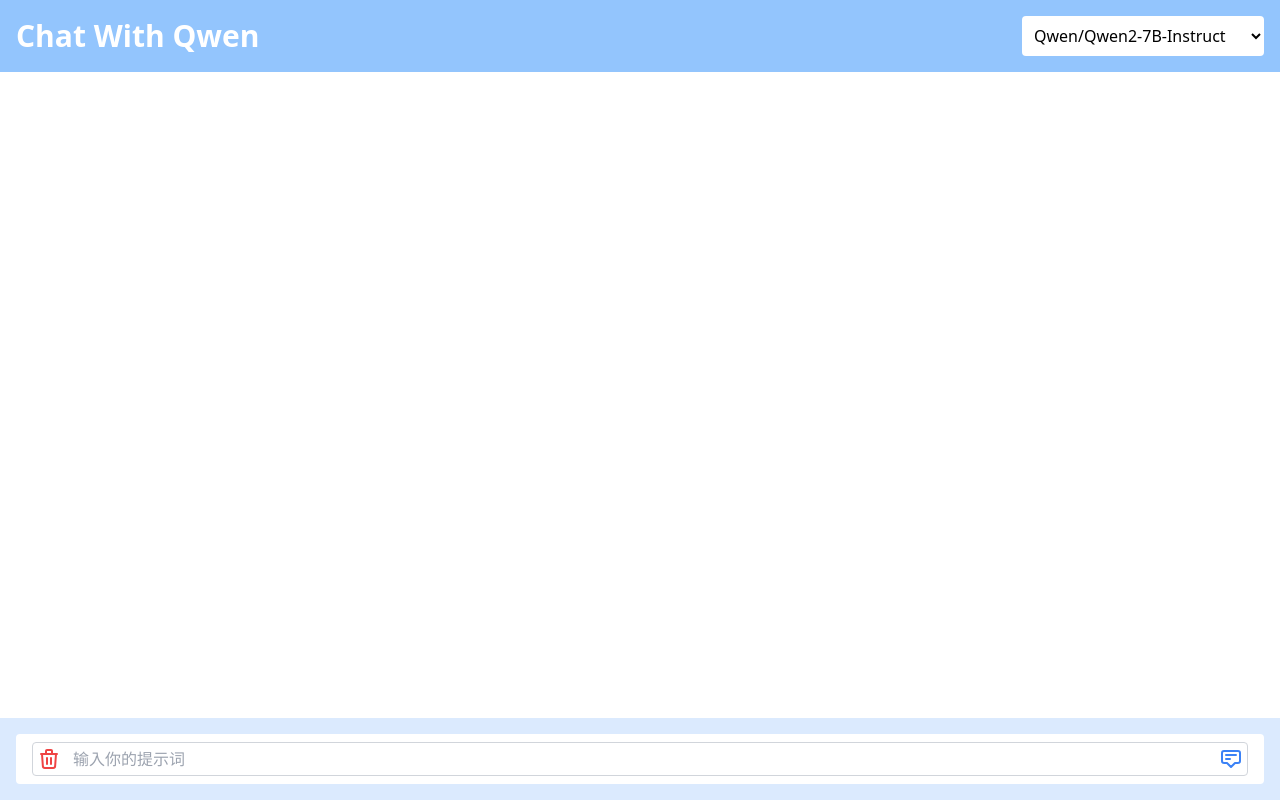
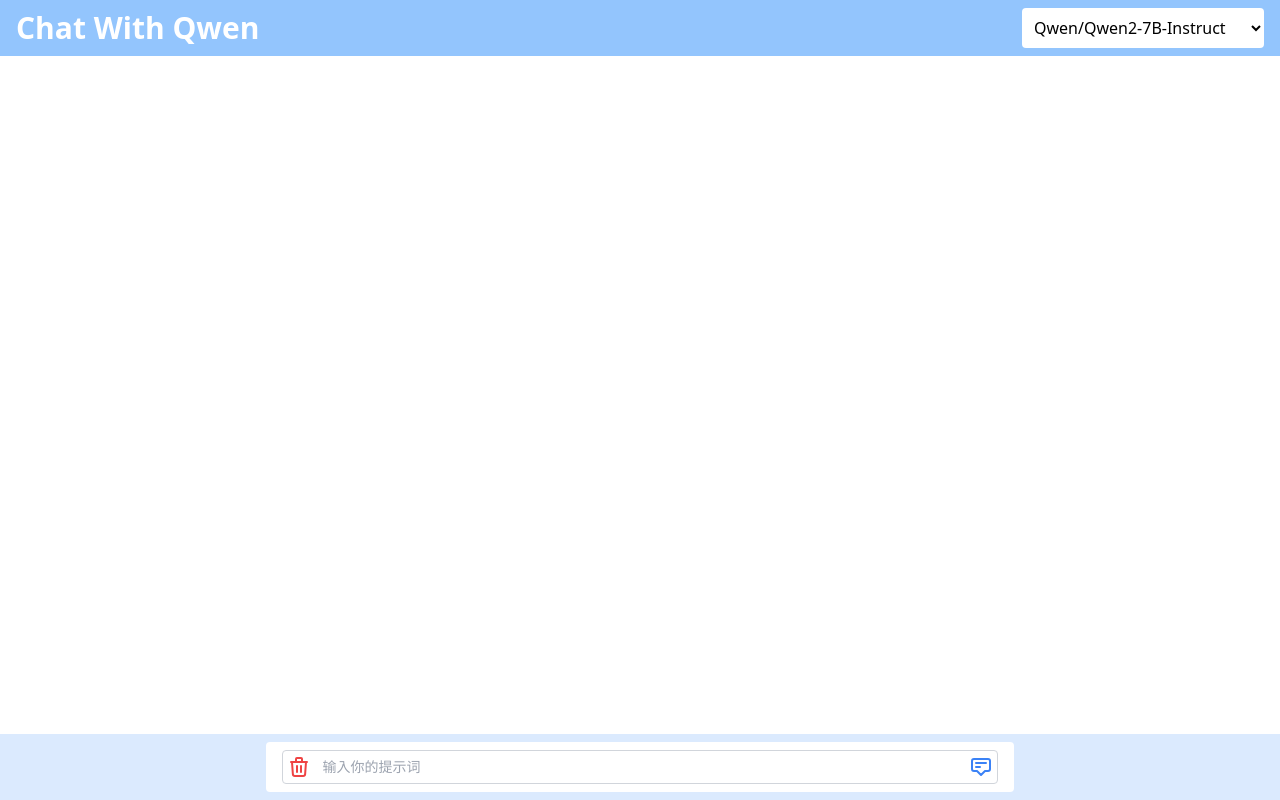
Before and after one commit to nowscott/ChatWithMou, a React (Create React App) app: page / in a window 1280 px wide. Built offline with nearby package versions, Linux system fonts and the light colour scheme.

Commit message:
微调ui、增加双击删除防止误触

```diff
--- a/src/App.js
+++ b/src/App.js
@@ -43,7 +43,7 @@ const App = () => {
         <div className="flex flex-col h-screen">
             <NavBar selectedModel={selectedModel} onModelChange={handleModelChange} />
             <MessageList messages={messages} onDelete={deleteMessage} />
-            <div className="bg-blue-100 p-4 border-t border-white">
+            <div className="bg-blue-100 py-2 px-4 border-t border-white">
                 <InputPrompt onSend={handleSend} onClear={clearMessages} />
             </div>
             {submittedPrompt && (
--- a/src/components/InputPrompt.js
+++ b/src/components/InputPrompt.js
@@ -45,7 +45,7 @@ const InputPrompt = ({ onSend, onClear }) => {
     }, [prompt]);
 
     return (
-        <div className="w-full p-2 px-4 bg-white rounded flex items-center">
+        <div className="w-full p-2 px-4 bg-white rounded flex items-center max-w-screen-lg lg:w-3/5 mx-auto"> {/* 使用 Tailwind CSS 类 */}
             <div className="flex flex-grow items-center border rounded border-gray-300 bg-white">
                 <button
                     className="p-1 text-red-500"
@@ -54,8 +54,8 @@ const InputPrompt = ({ onSend, onClear }) => {
                     <HiOutlineTrash className="h-6 w-6" />
                 </button>
                 <textarea
-                    className="w-full px-2 py-1 border-none outline-none resize-none overflow-auto whitespace-pre-wrap"
-                    style={{ maxHeight: '10rem', minHeight: '2rem' }}
+                    className="text-sm w-full px-2 py-1 border-none outline-none resize-none overflow-auto whitespace-pre-wrap break-words"
+                    style={{ maxHeight: '10rem', minHeight: '1rem' }}
                     rows="1"
                     value={prompt}
                     onChange={handleChange}
--- a/src/components/MessageList.js
+++ b/src/components/MessageList.js
@@ -3,13 +3,14 @@ import moment from 'moment';
 import ReactMarkdown from 'react-markdown';
 import remarkGfm from 'remark-gfm';
 import remarkBreaks from 'remark-breaks'; // 引入 remark-breaks 插件
-import { HiOutlineTrash, HiOutlineDuplicate, HiCheckCircle } from 'react-icons/hi';
+import { HiOutlineTrash, HiOutlineDuplicate, HiCheckCircle, HiExclamation } from 'react-icons/hi'; // 引入 HiExclamation
 import CodeBlock from './CodeBlock';
 import copy from 'copy-to-clipboard';
 
 const MessageList = ({ messages, onDelete }) => {
     const messageEndRef = useRef(null);
     const [copied, setCopied] = useState(null);
+    const [pendingDelete, setPendingDelete] = useState({});
 
     const scrollToBottom = () => {
         if (messageEndRef.current) {
@@ -29,6 +30,21 @@ const MessageList = ({ messages, onDelete }) => {
         }, 5000);
     }, []);
 
+    const handleDeleteClick = (messageId) => {
+        if (pendingDelete[messageId]) {
+            onDelete(messageId);
+        } else {
+            setPendingDelete({ ...pendingDelete, [messageId]: true });
+            setTimeout(() => {
+                setPendingDelete((prev) => {
+                    const newState = { ...prev };
+                    delete newState[messageId];
+                    return newState;
+                });
+            }, 5000);
+        }
+    };
+
     const customRenderers = {
         p: ({ node, ...props }) => <p {...props} />,
         code: ({ node, inline, className, children, ...props }) => {
@@ -45,9 +61,9 @@ const MessageList = ({ messages, onDelete }) => {
     };
 
     return (
-        <div className="flex-1 overflow-auto p-4">
+        <div className="flex-1 overflow-auto px-4">
             {messages.map((message) => (
-                <div key={message.mid} className="bg-white shadow-md rounded-lg p-4 m-4 relative">
+                <div key={message.mid} className="bg-white shadow-md rounded-lg p-4 m-4 relative max-w-screen-lg lg:w-3/5 mx-auto">
                     <div>
                         <strong>{message.role === 'user' ? '你' : 'AI'}:</strong>
                         <ReactMarkdown
@@ -64,10 +80,10 @@ const MessageList = ({ messages, onDelete }) => {
                     )}
                     <div className="absolute bottom-2 right-2 flex space-x-2">
                         <button
-                            className="text-xs text-red-500"
-                            onClick={() => onDelete(message.mid)}
+                            className={`text-xs ${pendingDelete[message.mid] ? 'text-red-500' : 'text-green-700'}`}
+                            onClick={() => handleDeleteClick(message.mid)}
                         >
-                            <HiOutlineTrash className="h-4 w-4" />
+                            {pendingDelete[message.mid] ? <HiExclamation className="h-4 w-4 text-red-500" /> : <HiOutlineTrash className="h-4 w-4" />}
                         </button>
                         <button
                             className="text-xs text-blue-500"
--- a/src/components/NavBar.js
+++ b/src/components/NavBar.js
@@ -30,7 +30,7 @@ const NavBar = ({ selectedModel, onModelChange }) => {
     }, [selectedModel]);
 
     return (
-        <div className="bg-blue-300 text-white p-4 flex justify-between items-center">
+        <div className="bg-blue-300 text-white p-2 px-4 flex justify-between items-center">
             <h1 className="text-3xl font-bold">
                 <span className="hidden sm:inline">Chat With </span>
                 {title}
```
